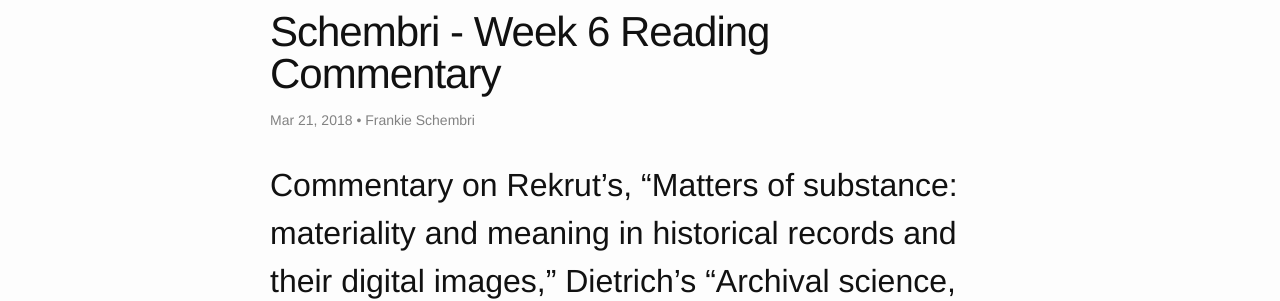
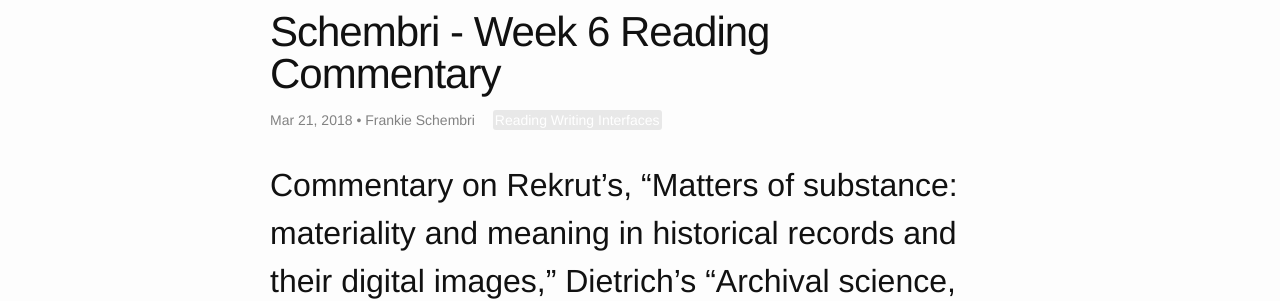
Before and after one commit to cmsS62/Spring-2018, a Jekyll site: the page built from _posts/2018-03-21-schembri-week-6-reading-commentary.md, in a window 1280 px wide. Shown: the part 193-494 px from the top of the page. Built offline with Jekyll 4.4.1, drawn with Linux system fonts in a browser that asks for light colours.

Commit message:
Update 2018-03-21-schembri-week-6-reading-commentary.md

```diff
--- a/_posts/2018-03-21-schembri-week-6-reading-commentary.md
+++ b/_posts/2018-03-21-schembri-week-6-reading-commentary.md
@@ -4,6 +4,8 @@ published: true
 category: commentary
 title: Schembri - Week 6 Reading Commentary
 author: 'Frankie Schembri '
+tags:
+  - Reading Writing Interfaces
 ---
 ## Commentary on Rekrut's, “Matters of substance: materiality and meaning in historical records and their digital images," Dietrich's “Archival science, digital forensics, and new media art” and the re-discovered Warhols
 
```
